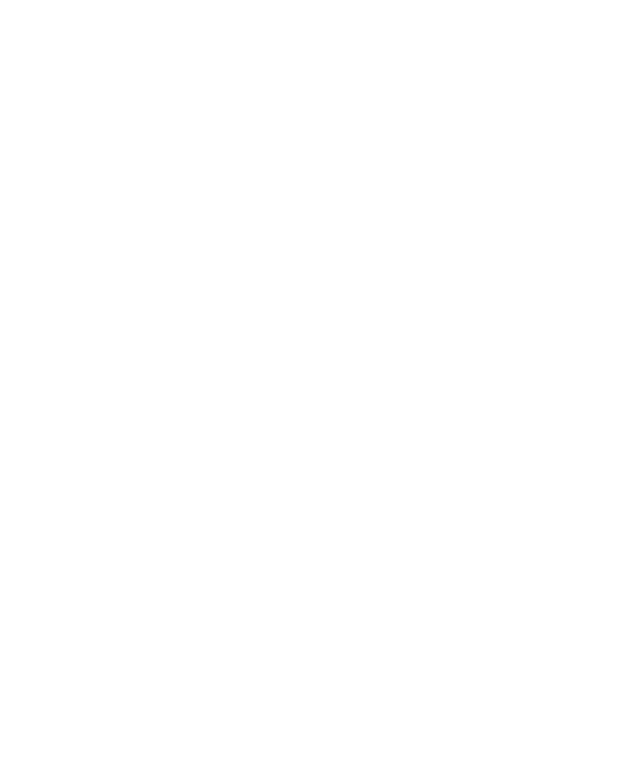
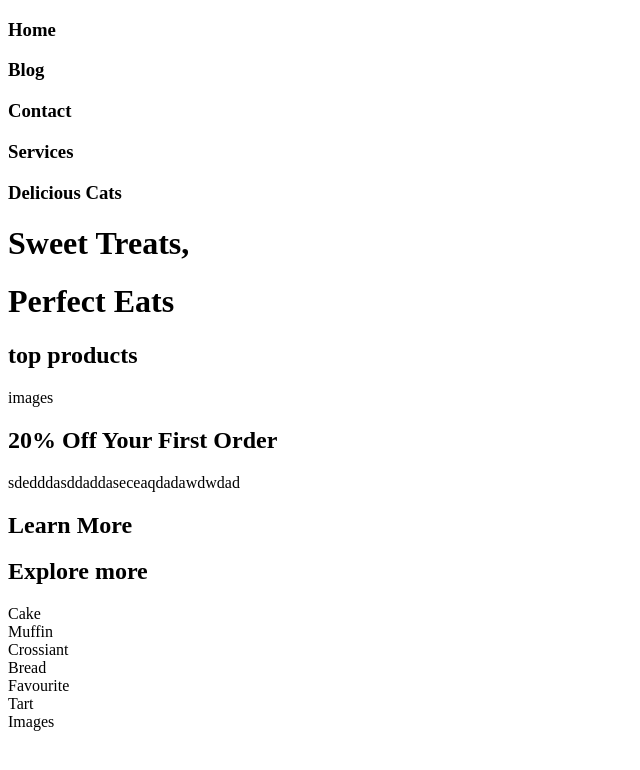
Before and after one commit to Krish696/Burgershot, a plain HTML site: page index.html in a window 1280 px wide. Shown: the whole page, without its empty margins (0-640 px from the left). Drawn offline with Linux system fonts and the light colour scheme.

Commit message:
modified index file

```diff
--- a/index.html
+++ b/index.html
@@ -6,6 +6,44 @@
     <title>Document</title>
 </head>
 <body>
+    <header>
+       <div>
+<nav>
+    <h3>Home</h3>
+    <h3>Blog</h3>
+    <h3>Contact</h3>
+    <h3>Services</h3>
+</nav>
+<h3>Delicious Cats</h3>
+<h1>Sweet Treats,</h1>
+<h1>Perfect Eats</h1>
+</div>
+    </header>
+    <section>
+        <div>
+<div><h1>top products</h1></div>
+<div>images</div>
+
+<div><h1>20% Off Your First Order</h1></div>
+<div>sdedddasddaddaseceaqdadawdwdad</div>
+<div><h2>Learn More</h2></div>
+
+<div><h1>Explore more</h1></div>
+<div>Cake</div>
+<div>Muffin</div>
+<div>Crossiant</div>
+<div>Bread</div>
+<div>Favourite</div>
+<div>Tart</div>
+
+<div>Images</div>
+</div>
+
+
+    </section>
+    <footer>
+
+    </footer>
 
 </body>
 </html>
```
